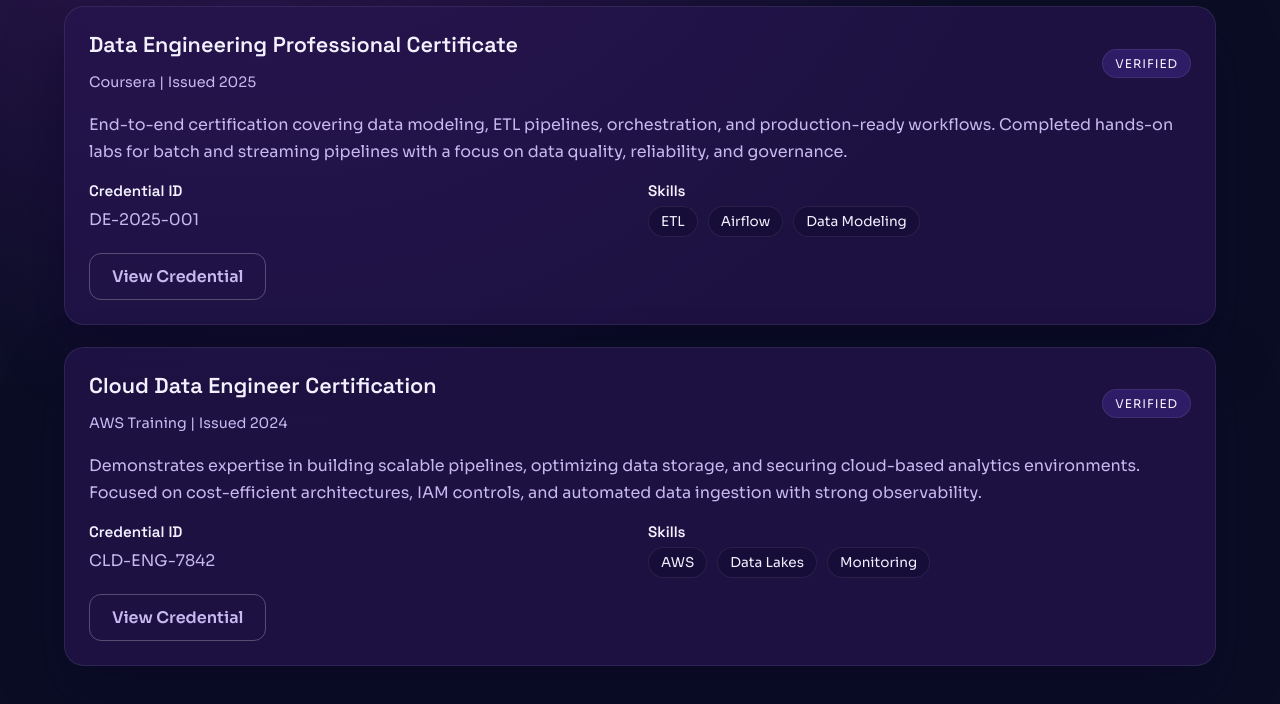
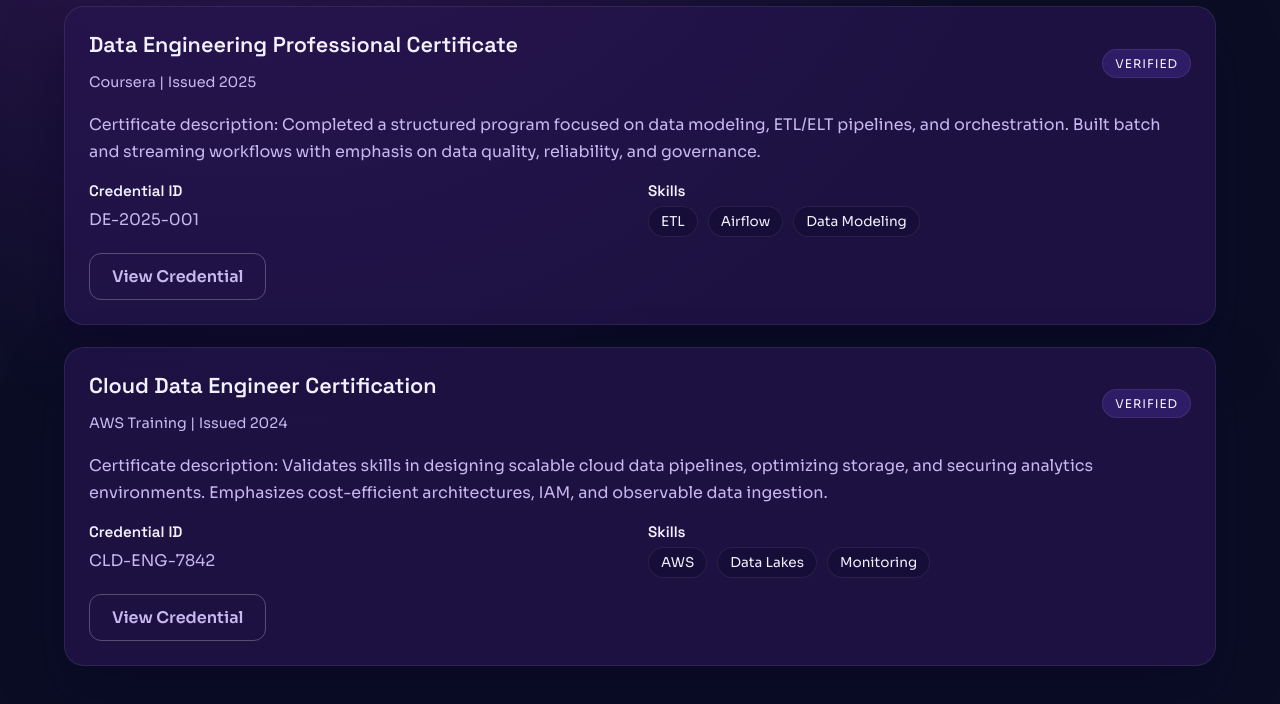
Before and after one commit to Devangi2217/portfolio, a website: page achievements.html in a window 1280 px wide. Shown: the part 686-1390 px from the top of the page. Drawn offline with Linux system fonts and the light colour scheme; no server answers.

Commit message:
Update certificate descriptions

```diff
--- a/achievements.html
+++ b/achievements.html
@@ -61,10 +61,10 @@
               <span class="cert-badge">Verified</span>
             </div>
             <p>
-              End-to-end certification covering data modeling, ETL pipelines,
-              orchestration, and production-ready workflows. Completed
-              hands-on labs for batch and streaming pipelines with a
-              focus on data quality, reliability, and governance.
+              Certificate description: Completed a structured program focused
+              on data modeling, ETL/ELT pipelines, and orchestration. Built
+              batch and streaming workflows with emphasis on data quality,
+              reliability, and governance.
             </p>
             <div class="cert-details">
               <div>
@@ -95,10 +95,10 @@
               <span class="cert-badge">Verified</span>
             </div>
             <p>
-              Demonstrates expertise in building scalable pipelines, optimizing
-              data storage, and securing cloud-based analytics environments.
-              Focused on cost-efficient architectures, IAM controls, and
-              automated data ingestion with strong observability.
+              Certificate description: Validates skills in designing scalable
+              cloud data pipelines, optimizing storage, and securing analytics
+              environments. Emphasizes cost-efficient architectures, IAM, and
+              observable data ingestion.
             </p>
             <div class="cert-details">
               <div>
```
